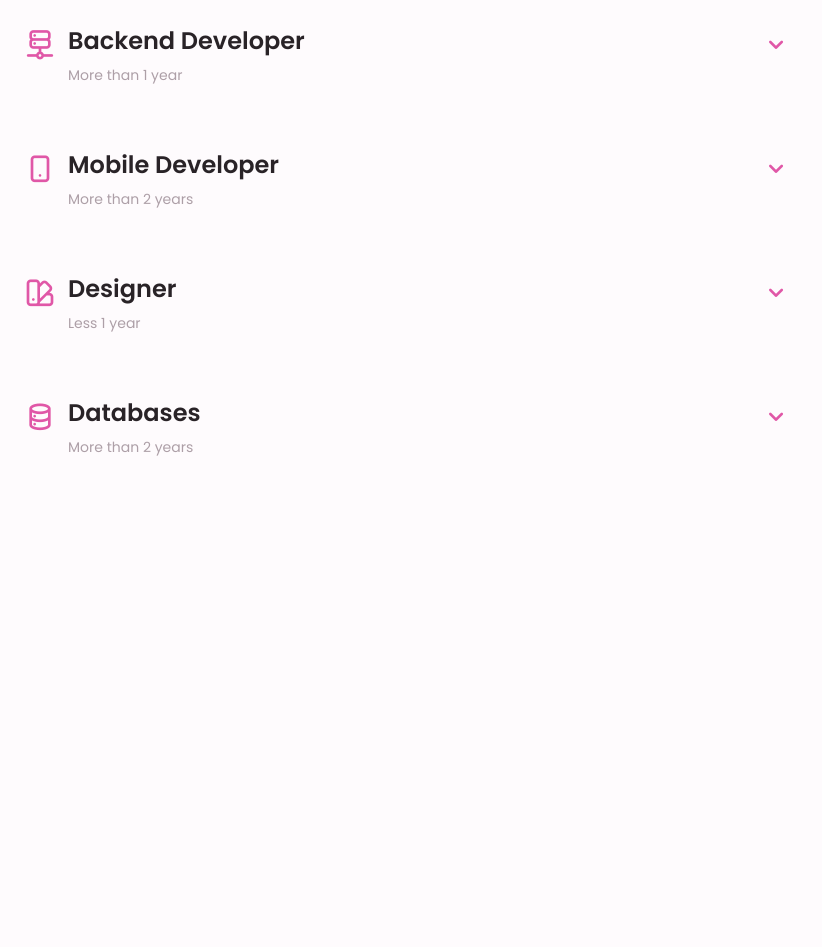
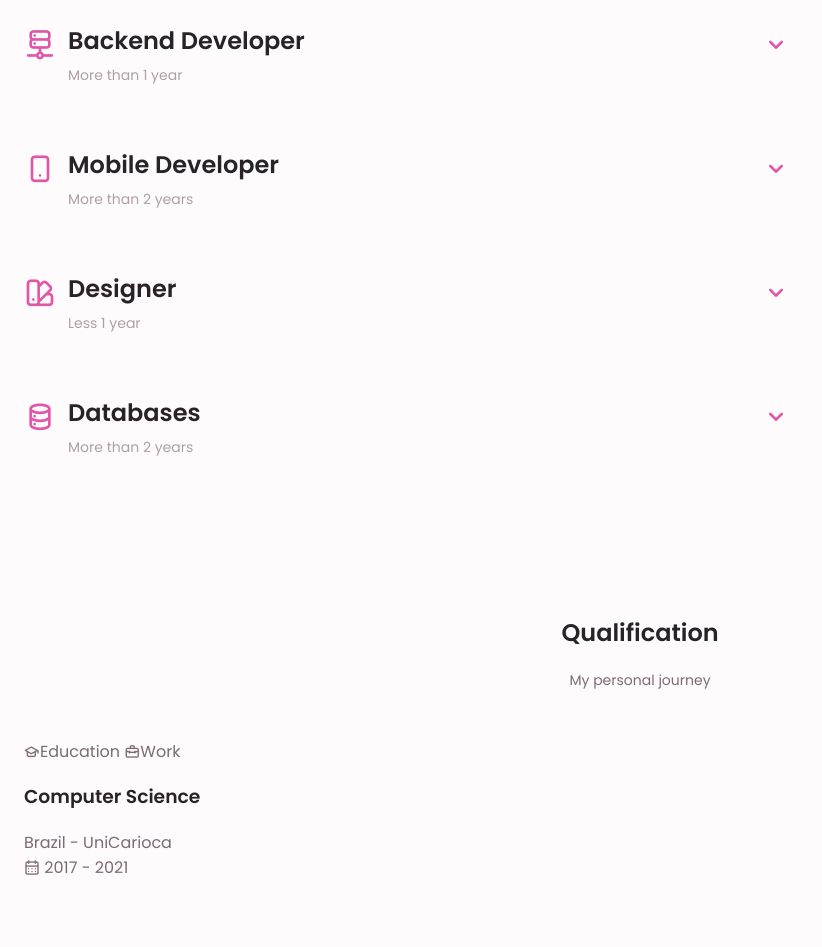
Before and after one commit to biancapb/personal-website, a plain HTML site: page assets/index.html in a window 1280 px wide. Shown: the part 2408-3355 px from the top of the page, without its empty margins (0-822 px from the left). Before the commit the page ends 3019 px from the top, so only its background shows below. Drawn offline with nearby package versions, Linux system fonts and the light colour scheme.

Commit message:
feat: creating qualification section

```diff
--- a/assets/index.html
+++ b/assets/index.html
@@ -448,7 +448,43 @@
             </div>
         </section>
         <!--     QUALIFICATION  -->
+        <section class="qualification section">
+            <h2 class="section__title">Qualification</h2>
+            <span class="section__subtitle">My personal journey</span>
+
+            <div class="qualification__container container">
+                <div class="qualification__tabs">
+                    <div class="qualification__button button--flex">
+                        <i class="uil uil-graduation-cap qualification__icon"></i>
+                        Education
+                    </div>
+
+                    <div class="qualification__button button--flex">
+                        <i class="uil uil-briefcase-alt qualification__icon"></i>
+                        Work
+                    </div>
+
+                    <div class="qualification__sections">
+                        <!-- Qualification Content 1 -->
+                        <div class="qualification__content">
+                            <!-- Qualification 1 -->
+                            <div class="qualification__data">
+                                <h3 class="qualification__title">Computer Science</h3>
+                                <span class="qualification__subtitle">Brazil - UniCarioca</span>
+
+                                <div class="qualification__calendar">
+                                    <i class="uil uil-calendar-alt"></i>
+                                    2017 - 2021
+                                </div>
+                            </div>
+                        </div>
+                    </div>
+                </div>
+            </div>
+        </section>
+
         <!--     SERVICES   -->
+
         <!--     PORTFOLIO   -->
 
         <!--     FOOTER   -->
```
